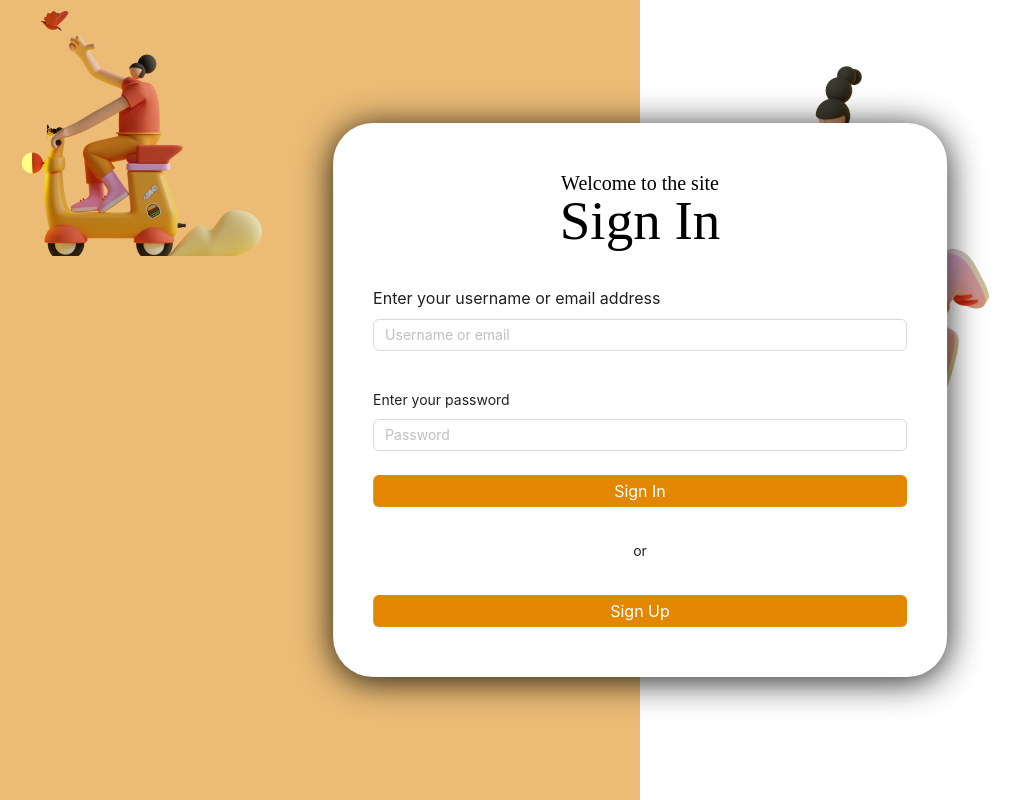
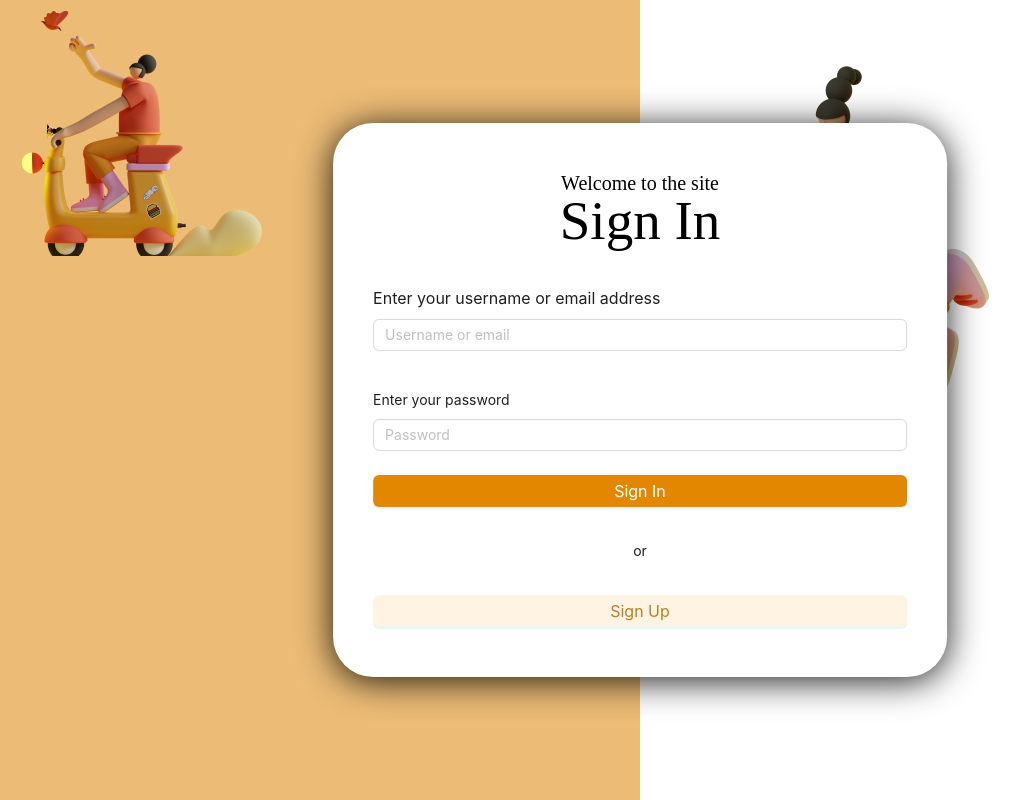
Before and after one commit to huseynmv/react-auth-app, a React (Vite) app: page /auth/login in a window 1280 px wide. Shown: the whole page, without its empty margins (0-1031 px from the left). Built offline with nearby package versions, Linux system fonts and the light colour scheme; no server answers.

Commit message:
login page reponsive

```diff
--- a/src/assets/db.json
+++ b/src/assets/db.json
@@ -18,6 +18,13 @@
       "username": "yusif",
       "number": "salam",
       "id": 3
+    },
+    {
+      "email": "mammadovhuseyn37@gmail.com",
+      "password": "$2a$10$cNhsUaKWhxNl0S3xQW8HbetE4DLs19zEl9M4TOcuqElRGIL6RkphG",
+      "username": "memmedovh5@gmail.com",
+      "number": "ssas",
+      "id": 4
     }
   ]
 }
--- a/src/pages/login/actions/login.mutation.ts
+++ b/src/pages/login/actions/login.mutation.ts
@@ -6,7 +6,6 @@ import { store } from "../../../store/store.config";
 import { setUser } from "../../../store/store.reducer";
 import { setToken } from "../../../core/helpers/get-token";
 import { Routes } from "../../../router/routes";
-import { warningToast } from "../../../core/shared/toast/toast";
 
 export const useLogin = () => {
   const navigate = useNavigate();
--- a/src/pages/login/login.component.tsx
+++ b/src/pages/login/login.component.tsx
@@ -122,7 +122,8 @@ const LoginComponent = () => {
               style={{
                 width: "100%",
                 fontSize: 16,
-                backgroundColor: "#E48700",
+                backgroundColor: "#FFF4E3",
+                color: "#BC7E23",
               }}
               className="w-100"
               type="primary"
--- a/src/pages/login/login.style.ts
+++ b/src/pages/login/login.style.ts
@@ -1,6 +1,7 @@
 import { createUseStyles } from "react-jss";
 import colors from "../../assets/styles/abstracts/color";
 import { rem } from "../../assets/styles/abstracts/functions";
+import { breakpoint } from "../../assets/styles/abstracts/mixins";
 
 const styles = {
   page: { height: "100vh" },
@@ -8,9 +9,15 @@ const styles = {
     backgroundColor: "#ECBC76",
     minHeight: "100vh",
     width: "50%",
+    [breakpoint(1200)]: {
+      width: "100%",
+    },
   },
   right: {
     backgroundColor: "#FFFFFF",
+    [breakpoint(1200)]: {
+      width: "0%",
+    },
   },
   wrapper: { display: "flex" },
   form: {
@@ -23,18 +30,34 @@ const styles = {
     borderRadius: "40px",
     padding: "50px 40px",
     backgroundColor: "white",
+    [breakpoint(1200)]: {
+      // padding: 0,
+      maxWidth: "100%",
+      margin: 0,
+      // paddingBottom: 35,
+      paddingLeft: 10,
+      paddingRight: 10,
+    },
   },
   title: {
     color: "black",
     fontSize: 20,
     fontWeight: "400",
     padding: "0px 188px",
+    [breakpoint(1200)]: {
+      padding: "0px 100px",
+      float: "left",
+      fontSize: 16,
+    },
   },
   subTitle: {
     color: "black",
     fontSize: 55,
     fontWeight: "500",
     textAlign: "center",
+    [breakpoint(1200)]: {
+      fontSize: 40,
+    },
   },
 };
 
```
